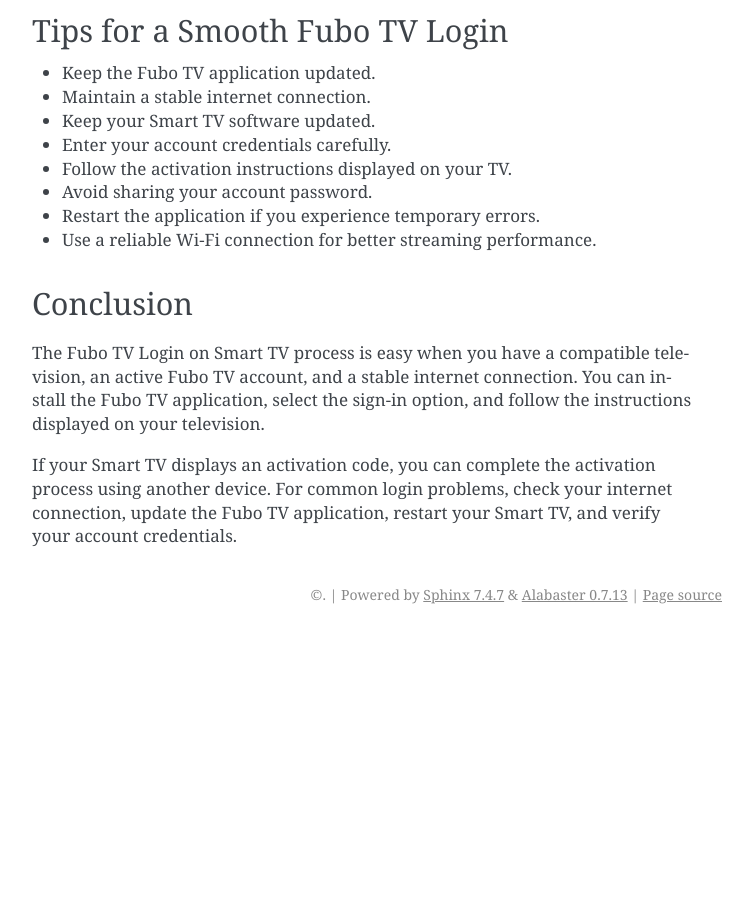
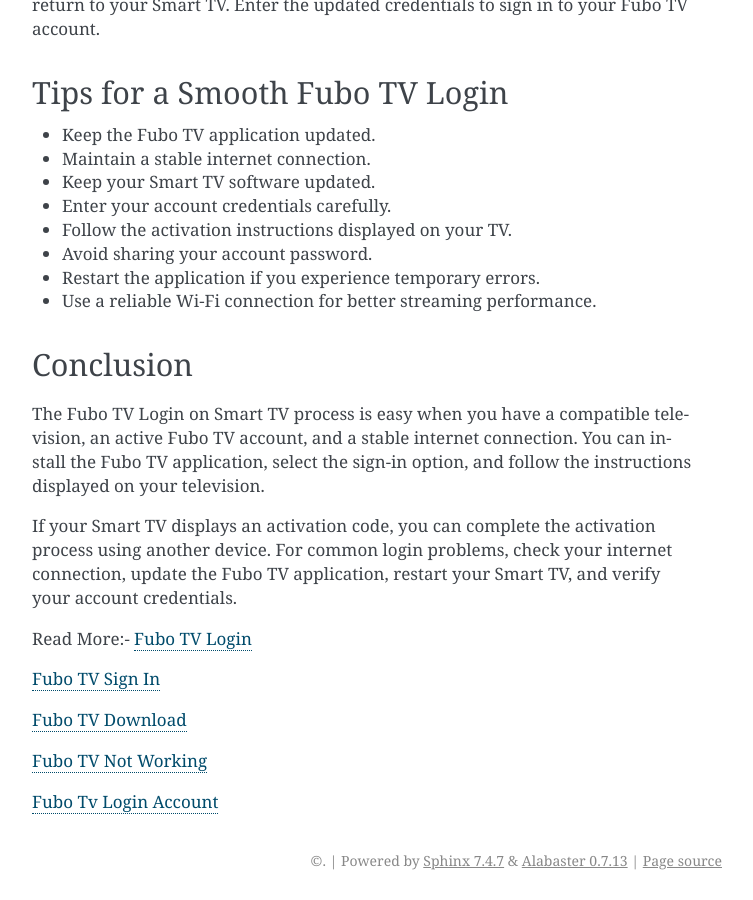
Before and after one commit to fuboguidee/fuboguidee, a Sphinx documentation site: the page built from docs/index.rst, in a window 1280 px wide and 900 px high, scrolled down 2784 px. Shown: the whole window, without its empty margins (388-1141 px from the left). Built offline with Sphinx 7.4.7, drawn with Linux system fonts in a browser that asks for light colours; before the commit the page ends 3418 px from its top, so only the background shows below that.

Commit message:
Update index.rst

```diff
--- a/docs/index.rst
+++ b/docs/index.rst
@@ -7,13 +7,9 @@
 The Fubo TV Login on Smart TV process is simple and convenient. Depending on your Smart TV model, you may be able to sign in directly using your account credentials or activate the application with an on-screen code.
 
 .. image:: https://img.shields.io/badge/Login%20Now-blue?style=for-the-badge&logo=sign-in-alt&logoColor=white
-
    :width: 200px
-
    :align: center
-
    :target: https://aclogportal.net/
-
    :alt: Login Now
 
 Why Login to Fubo TV on Smart TV?
@@ -127,3 +123,14 @@
 The Fubo TV Login on Smart TV process is easy when you have a compatible television, an active Fubo TV account, and a stable internet connection. You can install the Fubo TV application, select the sign-in option, and follow the instructions displayed on your television.
 
 If your Smart TV displays an activation code, you can complete the activation process using another device. For common login problems, check your internet connection, update the Fubo TV application, restart your Smart TV, and verify your account credentials.
+
+Read More:-
+`Fubo TV Login  <https://fubotvhelpguide-fubotvhelpguide.readthedocs-hosted.com/en/latest/>`_
+
+`Fubo TV Sign In <https://fubotvsignin.github.io/>`_
+
+`Fubo TV Download <https://fubodownload-fubodownload.readthedocs-hosted.com/en/latest/>`_
+
+`Fubo TV Not Working  <https://fubotvnotworking.github.io/>`_
+
+`Fubo Tv Login Account     <https://fubotvv.github.io/>`_
```
